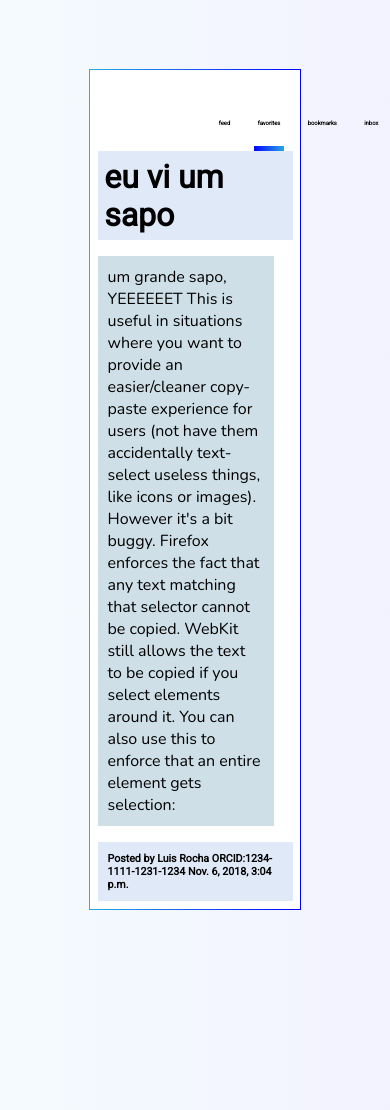
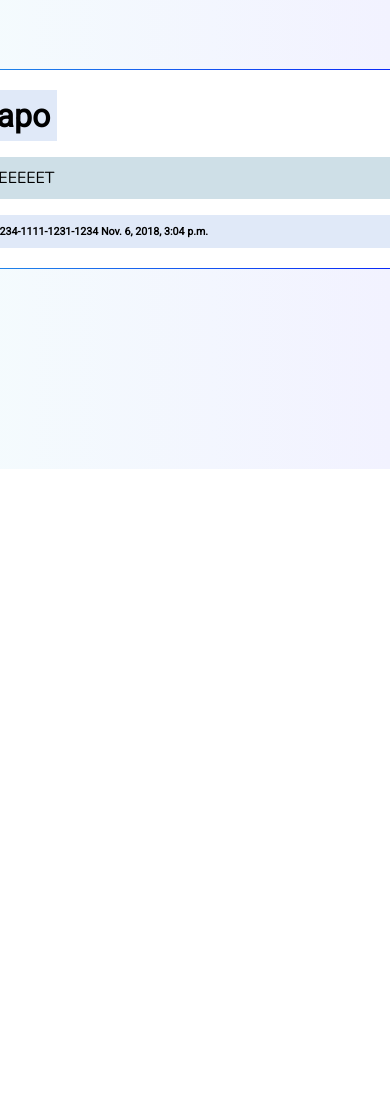
Before and after one commit to pl218/PIUC, a Django app: a page that uses feed/templates/feed/fav_page.html in a window 390 px wide; the page is wider, and only the part inside the window is pictured. Shown: the part 154-1264 px from the top of that part. After the commit the page ends 623 px from the top of that part, so only its background shows below. Run offline with Django 3.2, Linux system fonts and the light colour scheme; data comes from the database, SQL or seed files in the repository; both versions use the stored data as it was after the commit.

Commit message:
Responsiveness progress

```diff
--- a/feed/templates/feed/fav_page.html
+++ b/feed/templates/feed/fav_page.html
@@ -7,15 +7,14 @@
   {% for post in user.userprofile.favorites.all %}
     <div class="feed_post">
       <div class="post_title"> {{ post.title }}
+
       </div>
         <div class="post_text">
-        <p> {{ post.post }}
-
-        This is useful in situations where you want to provide an easier/cleaner copy-paste experience for users (not have them accidentally text-select useless things, like icons or images). However it's a bit buggy. Firefox enforces the fact that any text matching that selector cannot be copied. WebKit still allows the text to be copied if you select elements around it.
-
-        You can also use this to enforce that an entire element gets selection:
+        <p>
+          {{ post.post }}
 
         </p>
+
         </div>
       <div class="post_user">
         <p> Posted by <a href="{% url 'accounts:profile' post.user.get_username %}" id="redirect_profile">{{ post.user.get_full_name }}</a> ORCID:{{ post.user.userprofile.ORCID }} {{ post.date }} </p>
--- a/static/css/base.css
+++ b/static/css/base.css
@@ -256,6 +256,7 @@ float: right;
   opacity: 0;
   transition: top 1s, opacity 1s;
   pointer-events: none;
+  z-index: 1000;
 }
 
 #nv_profile_card > a > img {
@@ -400,11 +401,12 @@ float: right;
 }
 
 .feed_post {
-  width: 50%;
-  margin: auto;
+  width: 700px;
+  margin: 0 calc((100% - 700px)/2);
   margin-top: 50px;
   border: solid red 10px;
-  padding: 2vw;
+  padding: 20px;
+  transform: translate(-20px);
   background-color: white;
   border-image: linear-gradient(to right, #29ABE2 0%, #0000FF 100%);
        border-image-slice: 1;
```
Also changed, not shown: db.sqlite3.
